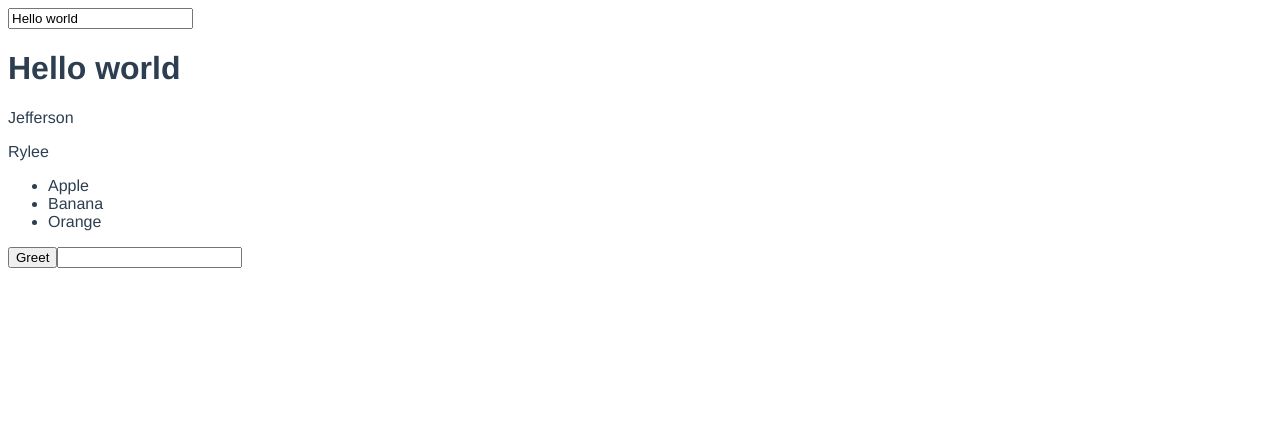
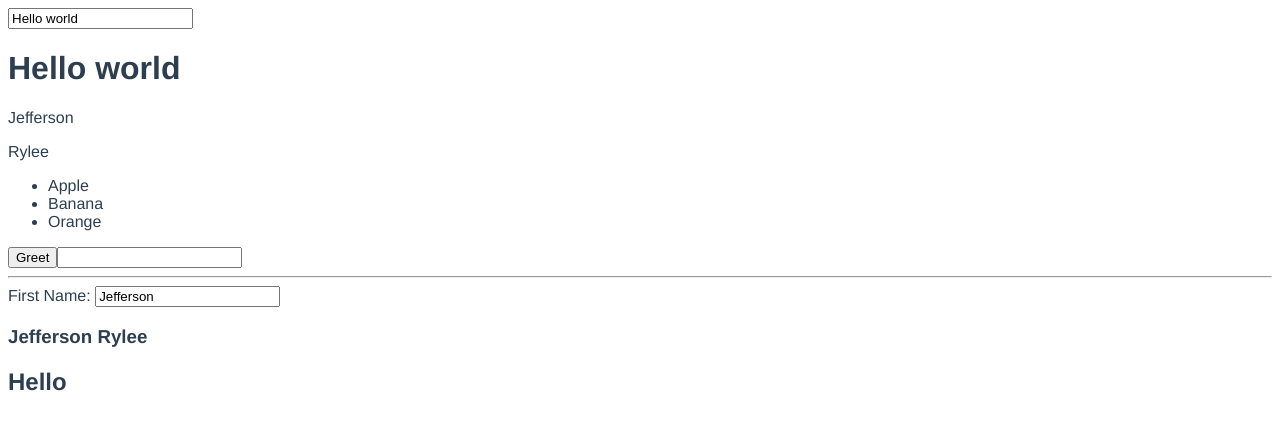
Before and after one commit to Arnesfield/sample, a Vue app: page / in a window 1280 px wide. Shown: the top 430 px of the page. Built offline with nearby package versions, Linux system fonts and the light colour scheme.

Commit message:
Added props

```diff
--- a/src/App.vue
+++ b/src/App.vue
@@ -1,6 +1,6 @@
 <template>
   <div id="app">
-    <test></test>
+    <test msg="Hello"></test>
   </div>
 </template>
 
--- a/src/components/Test.vue
+++ b/src/components/Test.vue
@@ -13,12 +13,24 @@
 
     <button v-on:click="greet('Hello World')">Greet</button>
     <input type="text" v-on:keyup="pressKey" v-on:keyup.enter="enterHit">
+
+    <hr>
+
+    <label for="fname">First Name: </label><input type="text" name="" id="" v-model="user.fname">
+    <h3>{{ fullname  }}</h3>
+    <h2>{{ msg }}</h2>
   </div>
 </template>
 
 <script>
 export default {
   name: 'test',
+  props: {
+    msg: {
+      type: String,
+      default: 'Foobar'
+    }
+  },
   data () {
     return {
       title: 'Hello world',
@@ -44,6 +56,11 @@ export default {
     enterHit: function() {
       console.log('You hit enter')
     }
+  },
+  computed: {
+    fullname: function() {
+      return this.user.fname + ' ' + this.user.lname
+    }
   }
 }
 </script>
```
